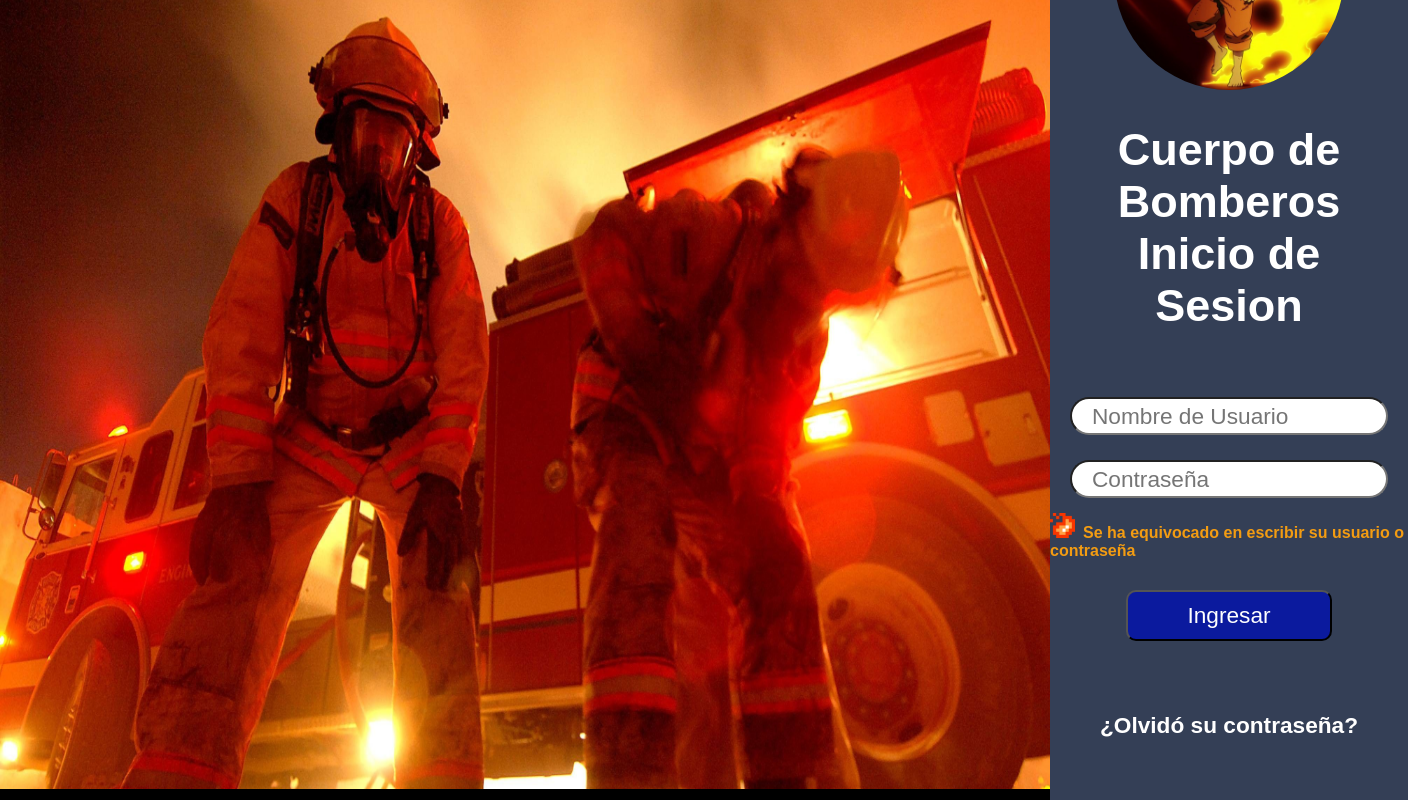
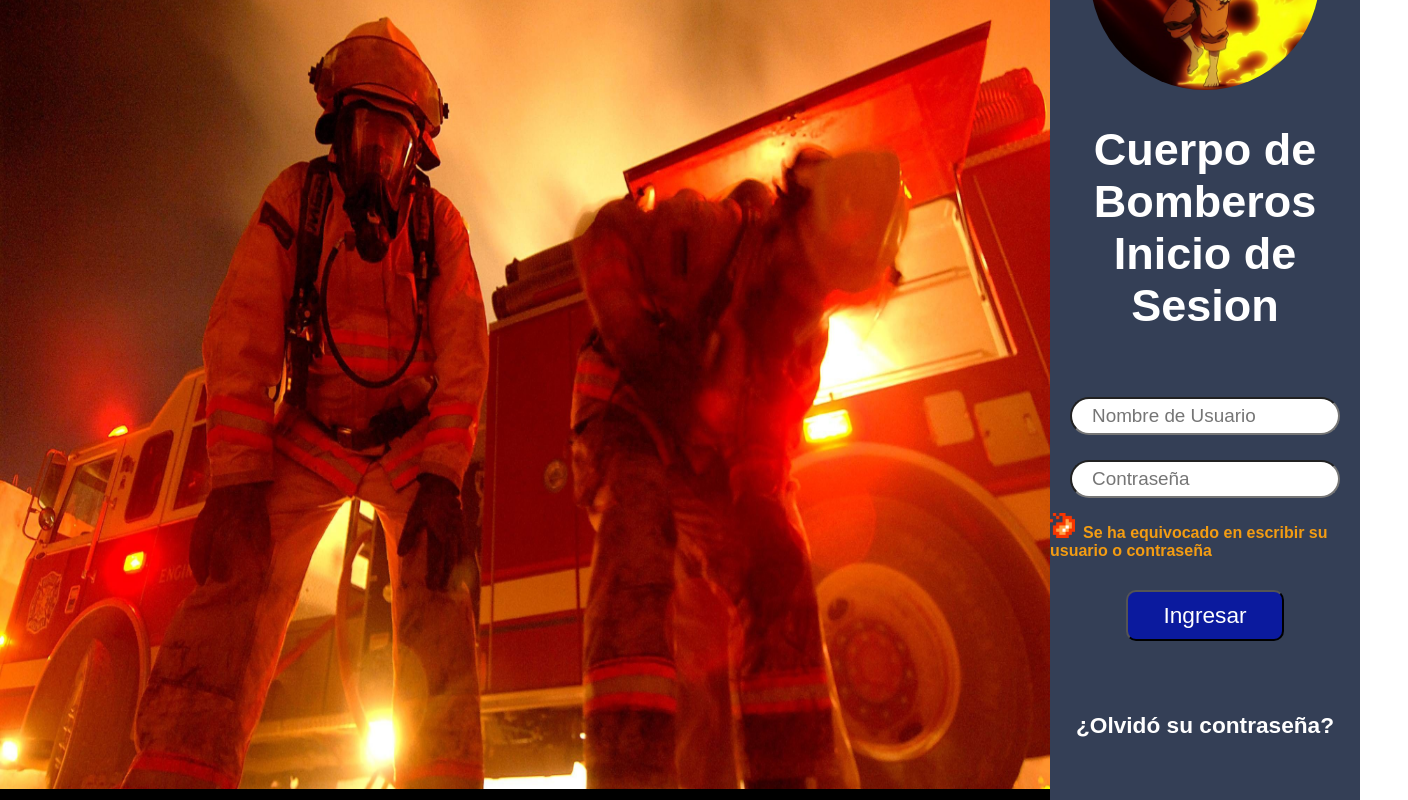
Before and after one commit to Carlos1200/Proyecto-Bomberos, a React (Create React App) app in the folder cliente/: page / in a window 1280 px wide. Shown: the part 160-960 px from the top of the page, 1408 px wide, since content can reach past the window. Built offline with nearby package versions, Linux system fonts and the light colour scheme.

Commit message:
hello moto

```diff
--- a/cliente/src/components/stylesheets/login.css
+++ b/cliente/src/components/stylesheets/login.css
@@ -1,5 +1,5 @@
 .container {
-    display:flex;
+  display: flex;
   flex-direction: row;
   align-items: center;
   background-color: #000;
@@ -14,12 +14,12 @@
   display: flex;
   flex: 1;
   flex-direction: column;
-    background-color: #343F56;
+  background-color: #343f56;
   justify-content: center;
   align-items: center;
   font-family: sans-serif;
 }
-.logo{
+.logo {
   border-radius: 320px;
   height: 230px;
   width: 230px;
@@ -29,7 +29,7 @@
   font-size: 45px;
   font-weight: bold;
   text-align: center;
-    color:#FFF;
+  color: #fff;
   padding: 10px;
 }
 .textbox {
@@ -37,45 +37,45 @@
   margin: 20px;
   height: 32px;
   padding-left: 20px;
-    font-size: 6mm;
+  font-size: 5mm;
   margin-top: 10px;
-    margin-bottom: 15px
+  margin-bottom: 15px;
 }
-.formLogin{
+.formLogin {
   display: flex;
   flex-direction: column;
   margin-top: 6mm;
 }
-.btnLogin{
+.btnLogin {
   margin-left: 20mm;
   margin-right: 20mm;
   padding: 10px;
   margin-top: 30px;
   margin-bottom: 40px;
-    color: #FFF;
-    background-color: #0B1A9E;
+  color: #fff;
+  background-color: #0b1a9e;
   border-radius: 10px;
   font-size: 6mm;
 }
-.btnForgot{
-    background-color: #343F56;
+.btnForgot {
+  background-color: #343f56;
   border-width: 0px;
   margin-top: 30px;
   margin-bottom: 60px;
   font-size: 6mm;
-    color:#FFF;
+  color: #fff;
   font-weight: bold;
 }
-.errorLogin{
+.errorLogin {
   align-items: center;
 }
-.errorIco{
+.errorIco {
   height: 25px;
   width: 25px;
   margin-right: 8px;
 }
-.lberror{
+.lberror {
   font-size: 16px;
-    color: #F39C12;
+  color: #f39c12;
   font-weight: bold;
 }
```
Also changed, not shown: 2 other files (tests, documents, lock files or other folders). Lines whose indentation alone changed are shown as unchanged.
